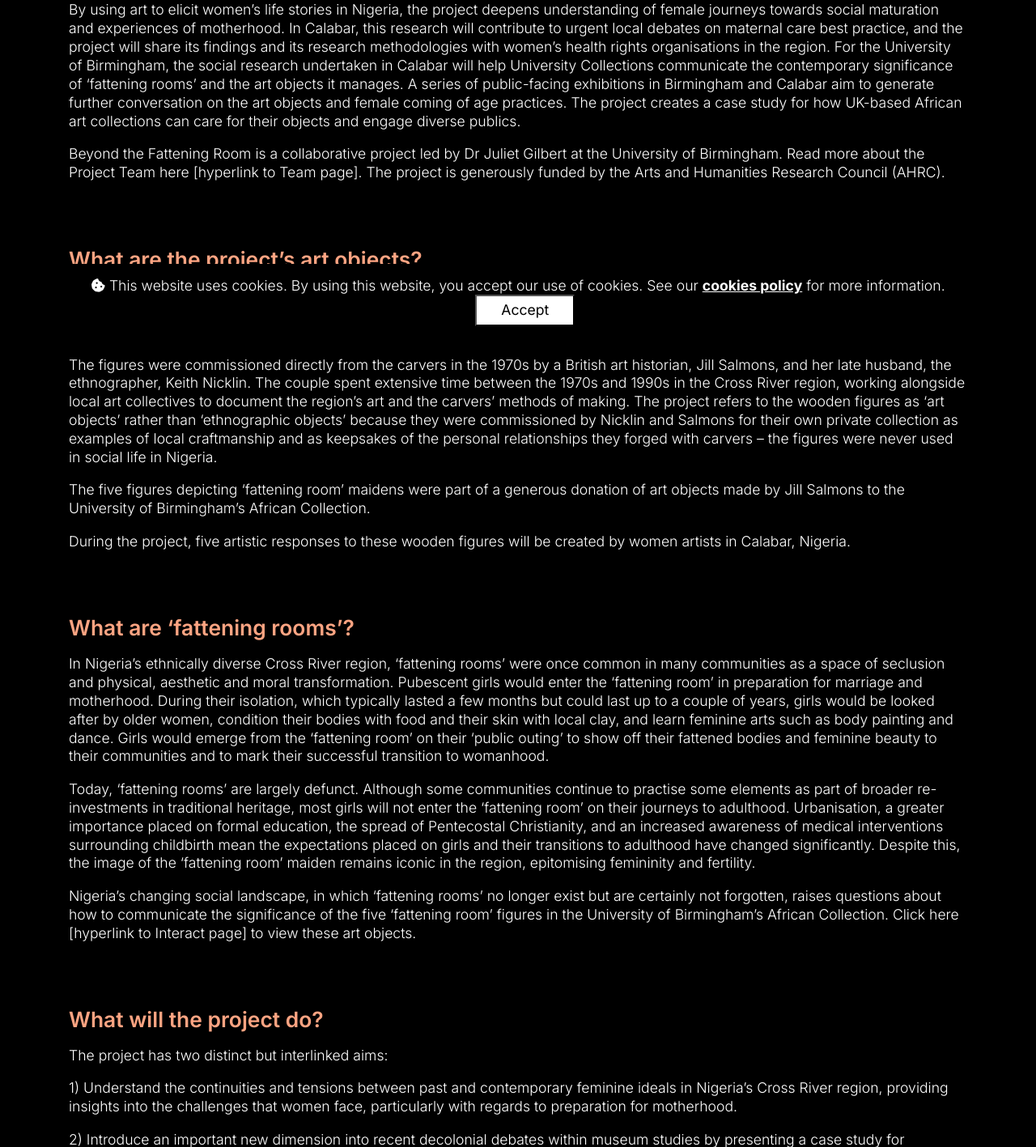
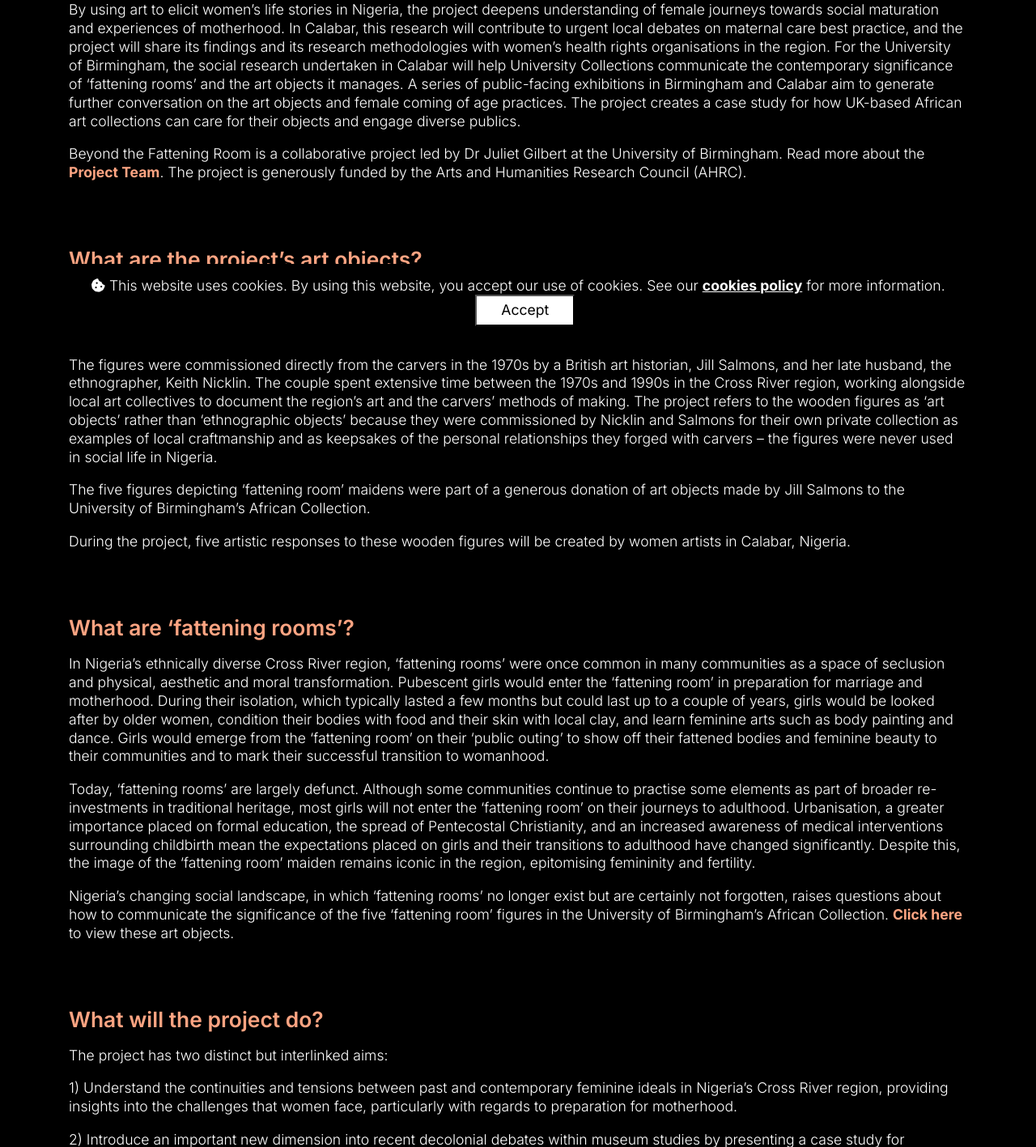
Before and after one commit to bear-rsg/fatteningroom, a Django app: page /about/ in a window 1280 px wide. Shown: the part 354-1771 px from the top of the page at 81% size. Run offline with Django 4.2, Linux system fonts and the light colour scheme; parts of the project's set-up code (start-up, migrations or seed data) failed here and were passed over; some libraries are stand-ins or nearby versions.

Commit message:
fixed links

```diff
--- a/django/general/templates/general/about.html
+++ b/django/general/templates/general/about.html
@@ -14,7 +14,7 @@
         By using art to elicit women’s life stories in Nigeria, the project deepens understanding of female journeys towards social maturation and experiences of motherhood. In Calabar, this research will contribute to urgent local debates on maternal care best practice, and the project will share its findings and its research methodologies with women’s health rights organisations in the region. For the University of Birmingham, the social research undertaken in Calabar will help University Collections communicate the contemporary significance of ‘fattening rooms’ and the art objects it manages. A series of public-facing exhibitions in Birmingham and Calabar aim to generate further conversation on the art objects and female coming of age practices. The project creates a case study for how UK-based African art collections can care for their objects and engage diverse publics.
     </p>
     <p>
-        Beyond the Fattening Room is a collaborative project led by Dr Juliet Gilbert at the University of Birmingham. Read more about the Project Team here [hyperlink to Team page]. The project is generously funded by the Arts and Humanities Research Council (AHRC).
+        Beyond the Fattening Room is a collaborative project led by Dr Juliet Gilbert at the University of Birmingham. Read more about the <a href="{% url 'general:team' %}">Project Team</a>. The project is generously funded by the Arts and Humanities Research Council (AHRC).
     </p>
 
     <h3 id="about-whatareprojectsartobjects">What are the project’s art objects?</h3>
@@ -39,7 +39,7 @@
         Today, ‘fattening rooms’ are largely defunct. Although some communities continue to practise some elements as part of broader re-investments in traditional heritage, most girls will not enter the ‘fattening room’ on their journeys to adulthood. Urbanisation, a greater importance placed on formal education, the spread of Pentecostal Christianity, and an increased awareness of medical interventions surrounding childbirth mean the expectations placed on girls and their transitions to adulthood have changed significantly. Despite this, the image of the ‘fattening room’ maiden remains iconic in the region, epitomising femininity and fertility.
     </p>
     <p>
-        Nigeria’s changing social landscape, in which ‘fattening rooms’ no longer exist but are certainly not forgotten, raises questions about how to communicate the significance of the five ‘fattening room’ figures in the University of Birmingham’s African Collection. Click here [hyperlink to Interact page] to view these art objects.
+        Nigeria’s changing social landscape, in which ‘fattening rooms’ no longer exist but are certainly not forgotten, raises questions about how to communicate the significance of the five ‘fattening room’ figures in the University of Birmingham’s African Collection. <a href="{% url 'researchdata:artobjects-list' %}">Click here</a> to view these art objects.
     </p>
 
     <h3 id="about-whatwillprojectdo">What will the project do?</h3>
```
